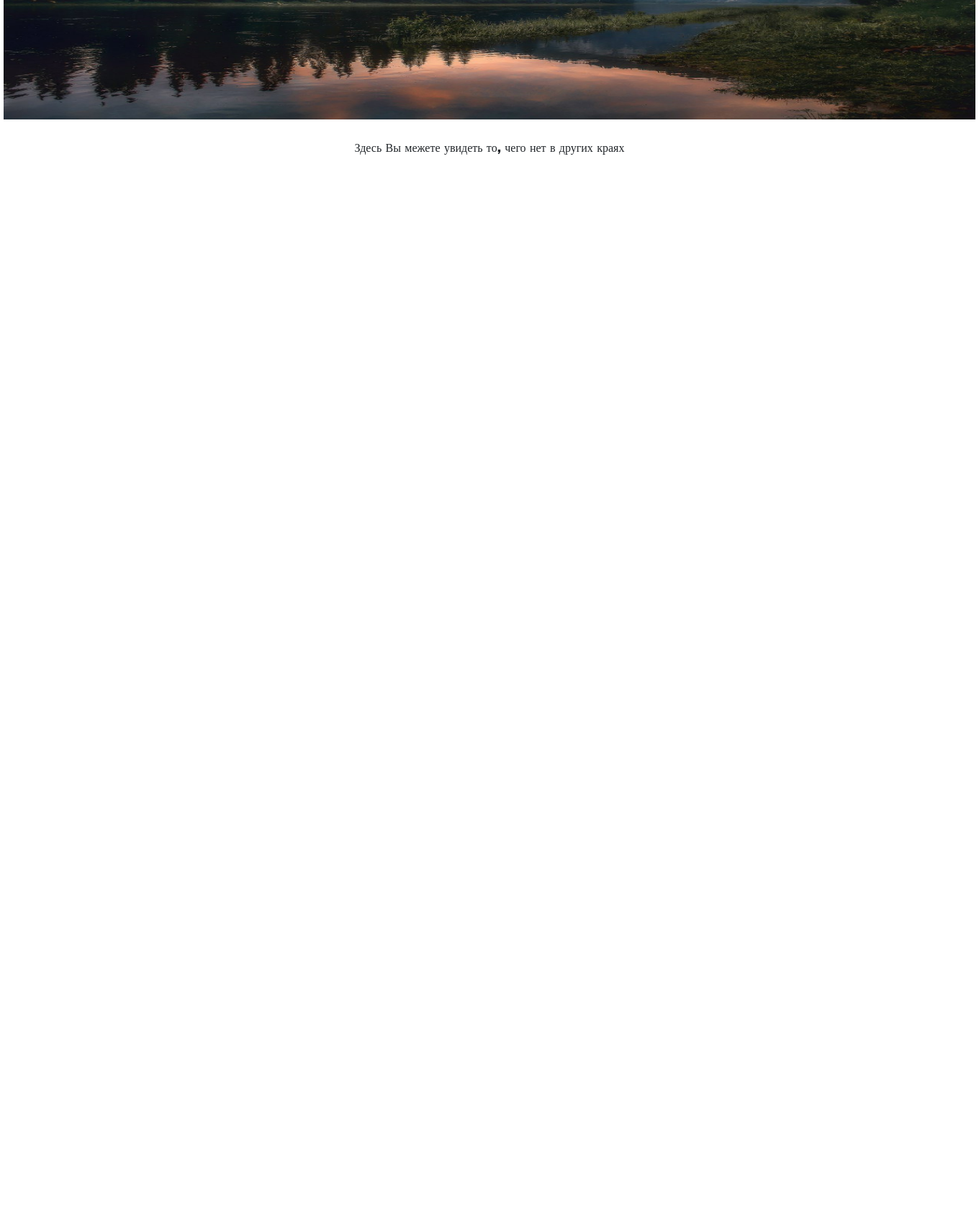
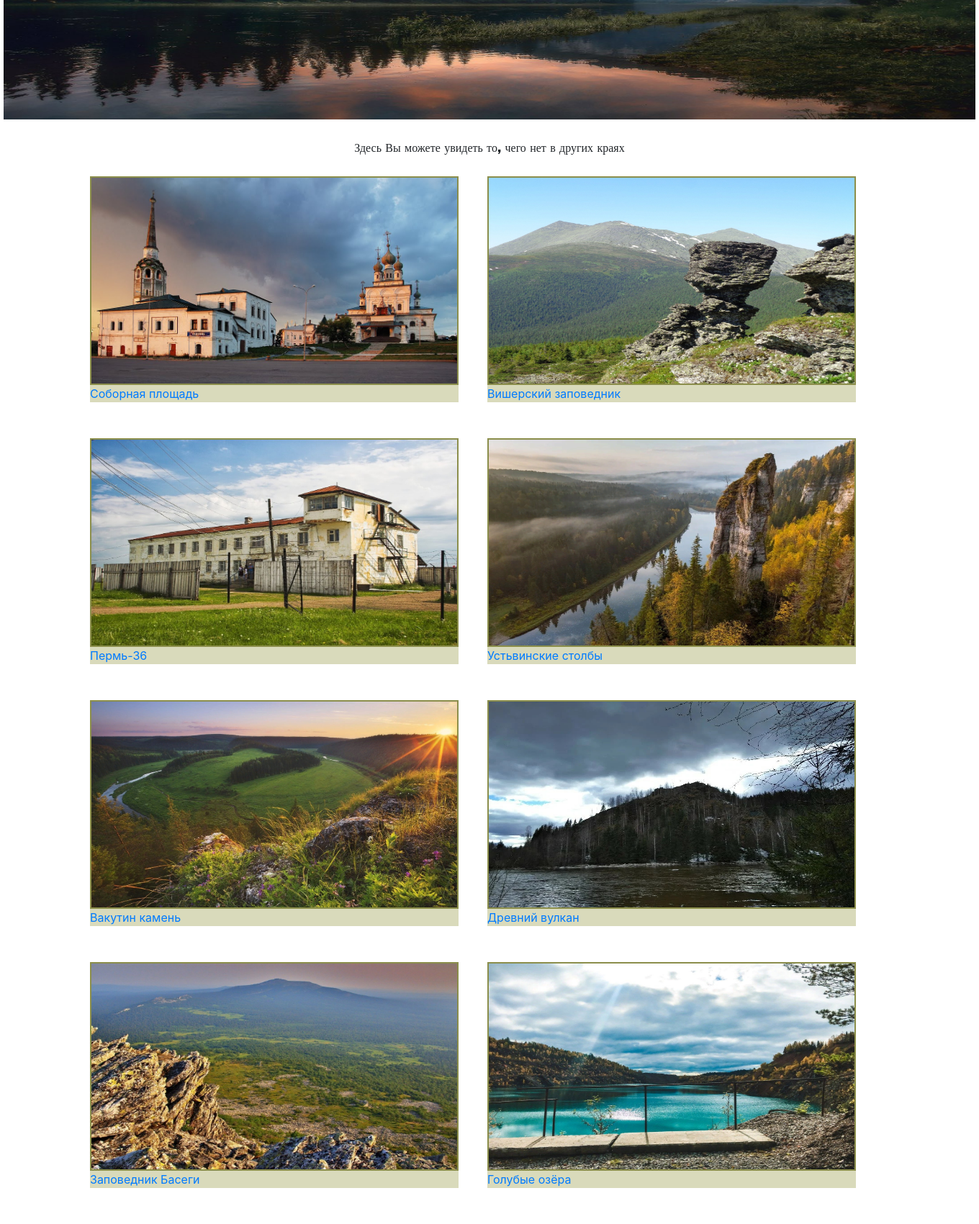
Before and after one commit to Denissyl/guided-tour, a Flask app: page / in a window 1360 px wide. Shown: the part 371-2072 px from the top of the page at 72% size. Before the commit the page ends 586 px from the top, so only its background shows below. Run offline with Flask 2, Linux system fonts and the light colour scheme; some libraries are stand-ins or nearby versions.

Commit message:
8 достопримечательностей на главной странице с ссылками на них

```diff
--- a/static/css/style.css
+++ b/static/css/style.css
@@ -25,3 +25,27 @@
     left:0;
     top:0;
 }
+
+.sight
+{
+    width: 512px;
+    height: 290px;
+}
+
+
+.sight_caption {
+    background: #d9dabb;
+    display: block;
+
+    float: left;
+    margin: 0 40px 50px 0;
+    text-align: left;
+}
+.sight_caption img
+{
+    border: 2px solid #8b8e4b;
+}
+.sight_caption p
+{
+    margin-bottom: 0;
+}
--- a/templates/index.html
+++ b/templates/index.html
@@ -50,7 +50,45 @@
         <p>Гид-экскурсия по Пермскому краю</p>
     </div>
     <div>
-        <h6 style="text-align: center; margin: 30px 0 0 0;"><font face="Arial Black">Здесь Вы межете увидеть то, чего нет в других краях</font></h6>
+        <h6 style="text-align: center; margin: 30px 0 30px 0;"><font face="Arial Black">Здесь Вы можете увидеть то, чего нет в других краях</font></h6>
     </div>
+    <div>
+        <main role="main" class="container">
+        <figure class="sight_caption">
+            <p><img src="static/images/sights/Соборная площадь.jpg" alt="Соборная площадь" class="sight"></p>
+            <a href="/Соборная_Площадь"><figcaption>Соборная площадь</figcaption></a>
+        </figure>
+        <figure class="sight_caption">
+            <p><img src="static/images/sights/Вишерский заповедник.jpg" alt="Вишерский заповедник" class="sight"></p>
+            <a href="/Вишерский_заповедник"><figcaption>Вишерский заповедник</figcaption></a>
+        </figure>
+        <figure class="sight_caption">
+            <p><img src="static/images/sights/Пермь-36.jpg" alt="Пермь-36" class="sight"></p>
+            <a href="/Пермь-36"><figcaption>Пермь-36</figcaption></a>
+       </figure>
+       <figure class="sight_caption">
+            <p><img src="static/images/sights/Устьвинские столбы.jpg" alt="Устьвинские столбы" class="sight"></p>
+            <a href="/Устьвинские_столбы"><figcaption>Устьвинские столбы</figcaption></a>
+       </figure>
+        <figure class="sight_caption">
+            <p><img src="static/images/sights/Вакутин камень.jpg" alt="Вакутин камень" class="sight"></p>
+            <a href="/Вакутин_камень"><figcaption>Вакутин камень</figcaption></a>
+        </figure>
+        <figure class="sight_caption">
+            <p><img src="static/images/sights/Древний вулкан.jpg" alt="Древний вулкан" class="sight"></p>
+            <a href="/Древний_вулкан"><figcaption>Древний вулкан</figcaption></a>
+        </figure>
+        <figure class="sight_caption">
+            <p><img src="static/images/sights/Заповедник Басеги.jpg" alt="Заповедник Басеги" class="sight"></p>
+            <a href="/Заповедник_Басеги"><figcaption>Заповедник Басеги</figcaption></a>
+       </figure>
+       <figure class="sight_caption">
+            <p><img src="static/images/sights/Голубые озёра.jpg" alt="Голубые озёра" class="sight"></p>
+            <a href="/Голубые_озёра"><figcaption>Голубые озёра</figcaption></a>
+       </figure>
+        </main>
+    </div>
+
+
 </body>
 </html>
```
